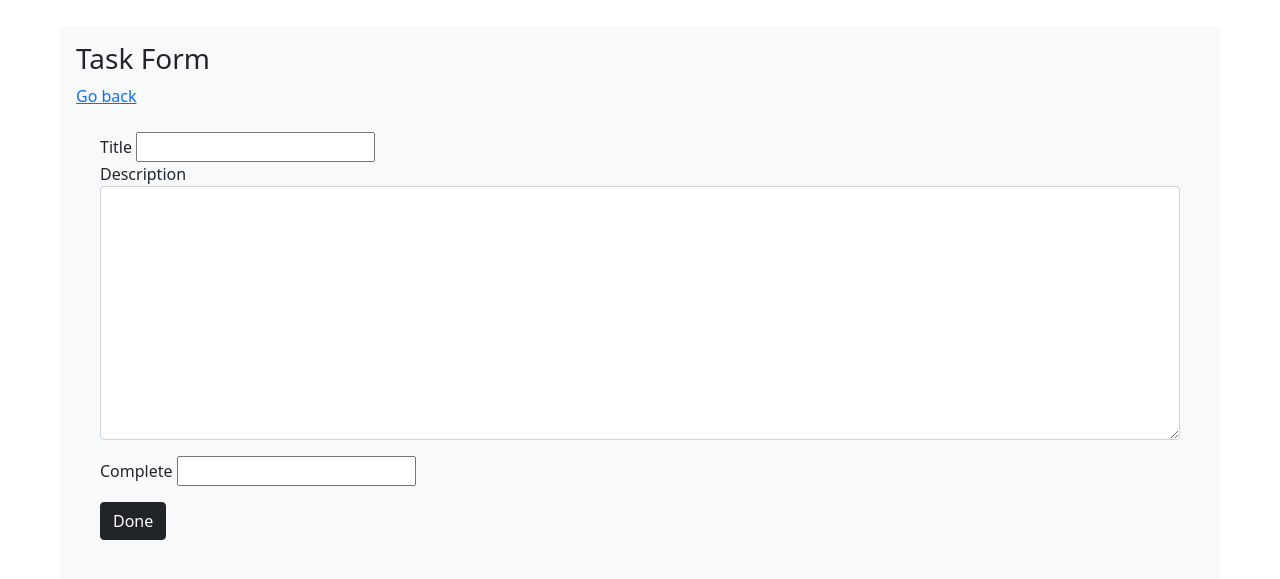
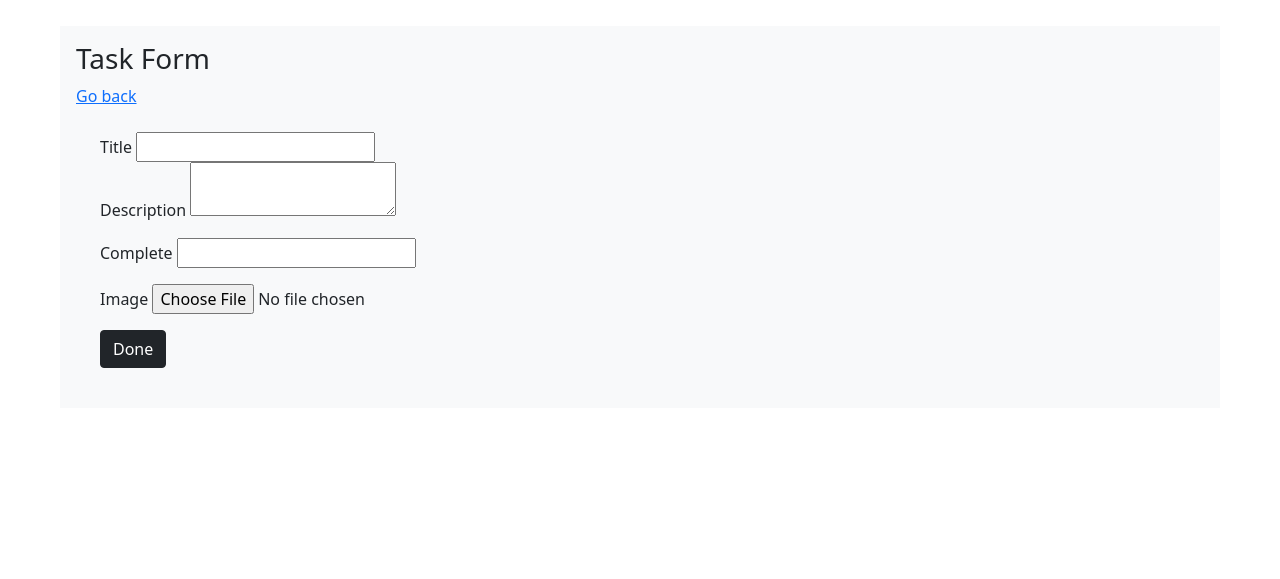
Before and after one commit to edualt/todo-django, a Django app: template base/templates/base/task_form.html in a window 1280 px wide. Shown: the top 579 px of the page. Run offline with Django 4.2, Linux system fonts and the light colour scheme; the template is opened without the code that fills it, so the values that code supplies are empty, except form fields; form fields are guessed from the names that the template uses; some libraries are stand-ins or nearby versions.

Commit message:
add:(custom task images)

```diff
--- a/base/forms.py
+++ b/base/forms.py
@@ -4,7 +4,7 @@ from .models import Task
 class PostTask(forms.ModelForm):
     class Meta:
         model = Task
-        fields = ('title', 'description', 'complete', )
+        fields = ('title', 'description', 'image', 'complete' )
 
         widgets = {
 
--- a/base/models.py
+++ b/base/models.py
@@ -7,6 +7,7 @@ class Task(models.Model):
     user = models.ForeignKey(User, on_delete=models.CASCADE, null=True, blank=True)
     title = models.CharField(max_length=200)
     description = models.TextField(null=True, blank=True)
+    image = models.ImageField(upload_to="myimage", null=True, blank=True)
     complete = models.BooleanField(default=False)
     created = models.DateTimeField(auto_now_add=True)
 
--- a/base/templates/base/task_form.html
+++ b/base/templates/base/task_form.html
@@ -11,7 +11,7 @@
                 <h3>Task Form</h3>
                 <a href="{% url 'tasks' %}">Go back</a>
 
-                <form method="POST" action="">
+                <form method="POST" enctype="multipart/form-data" action="">
                     {%csrf_token%}
                     <div class="p-4">
 
@@ -19,14 +19,21 @@
                             {{form.title}}
                             <div class="form-group mb-3">
                                 <label>{{ form.description.label }}</label>
-
-                                <textarea name="description" class="form-control" id="id_description" rows="10"></textarea>
+                                {{form.description}}
 
                             </div>
                             <div class="form-group mb-3">
                                 <label>{{ form.complete.label }}</label>
                                 {{form.complete}}
                             </div>
+                            <div class="form-group mb-3">
+                                <label>{{ form.image.label }}</label>
+                                {{form.image }}
+
+                            </div>
+
+
+
 
                                 <button class="btn btn-dark" type="submit" value="Submit">Done</button>
 
--- a/base/templates/base/task_list.html
+++ b/base/templates/base/task_list.html
@@ -1,6 +1,7 @@
 
 {%extends 'base/main.html' %}
 {% load static %}
+
 
 {% block content %}
 
@@ -26,9 +27,10 @@
                 <div class="card card-border mb-5 shadow-lg" style="width: 18rem;">
 
                     <a href="{% url 'task' task.id %}" class="card-brand">
-                        <img src="{% static 'images/homework.jpg' %}" class="card-img-top" alt="...">
+                    <img src="{% if task.image %} {{task.image.url}} {%else%} {% static 'images/homework.jpg' %} {%endif%} " class="card-img-top" style="height: 15rem;" alt="...">
                     </a>
                     <div class="card-body">
+
                             <h5 class="card-title">{{ task.title }}</h5>
                             <p class="card-text">{{ task.description|slice:":25" }}...</p>
                             <a href="{% url 'task' task.id %}">View</a></td>
--- a/todo/settings.py
+++ b/todo/settings.py
@@ -38,6 +38,7 @@ INSTALLED_APPS = [
     'django.contrib.sessions',
     'django.contrib.messages',
     'django.contrib.staticfiles',
+    'django_cleanup.apps.CleanupConfig',
     'base.apps.BaseConfig',
 ]
 
@@ -129,3 +130,6 @@ STATICFILES_DIRS = [
 # https://docs.djangoproject.com/en/4.0/ref/settings/#default-auto-field
 
 DEFAULT_AUTO_FIELD = 'django.db.models.BigAutoField'
+
+MEDIA_ROOT = os.path.join(BASE_DIR, 'media')
+MEDIA_URL = '/media/'
--- a/todo/urls.py
+++ b/todo/urls.py
@@ -15,8 +15,10 @@ Including another URLconf
 """
 from django.contrib import admin
 from django.urls import path, include
+from django.conf import settings
+from django.conf.urls.static import static
 
 urlpatterns = [
     path('admin/', admin.site.urls),
     path('', include('base.urls'))
-]
+]+ static(settings.MEDIA_URL, document_root=settings.MEDIA_ROOT)
```
Also changed, not shown: base/views.py (+7 -0 lines), base/migrations/0003_images.py (added), base/migrations/0004_alter_images_photo.py (added), base/migrations/0005_alter_images_photo.py (added), base/migrations/0006_delete_images_task_photo.py (added), base/migrations/0007_remove_task_photo_task_image.py (added), db.sqlite3, static/images/wallhaven-6o7md7.jpg (added).
